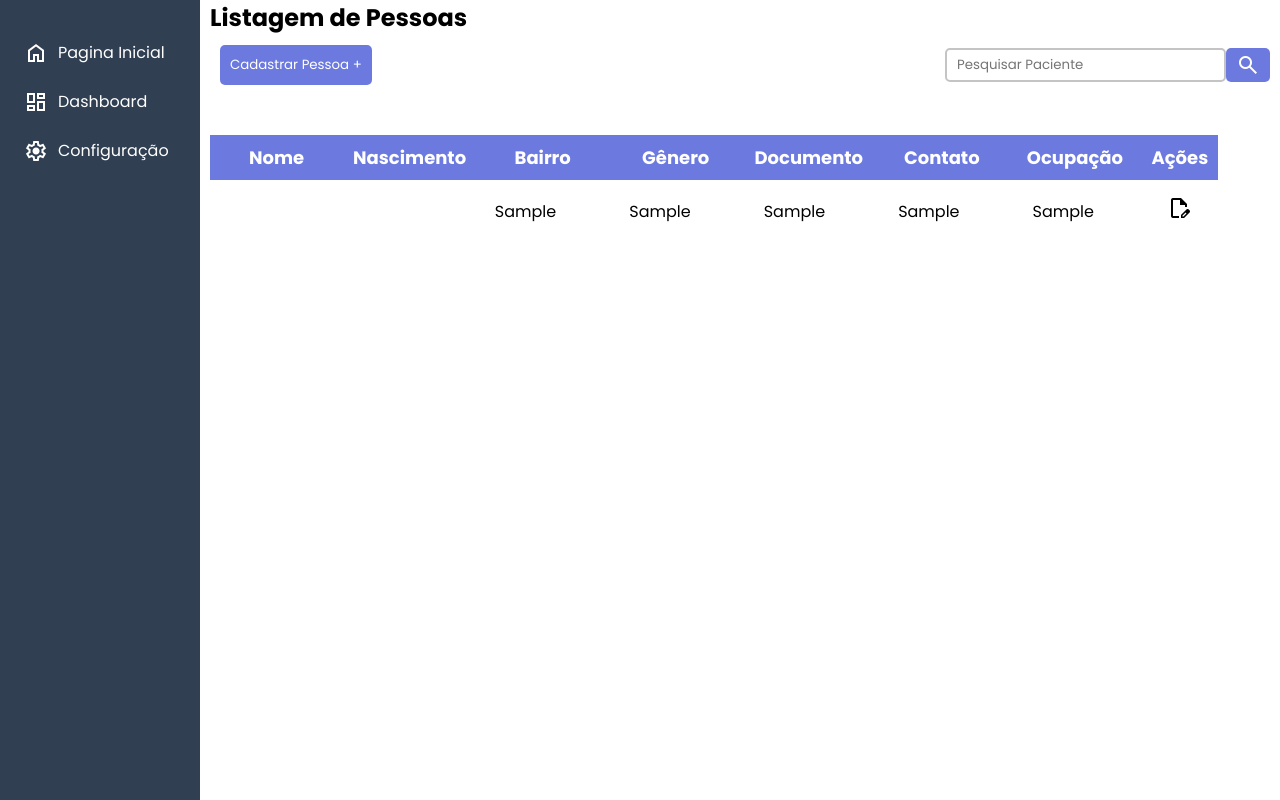
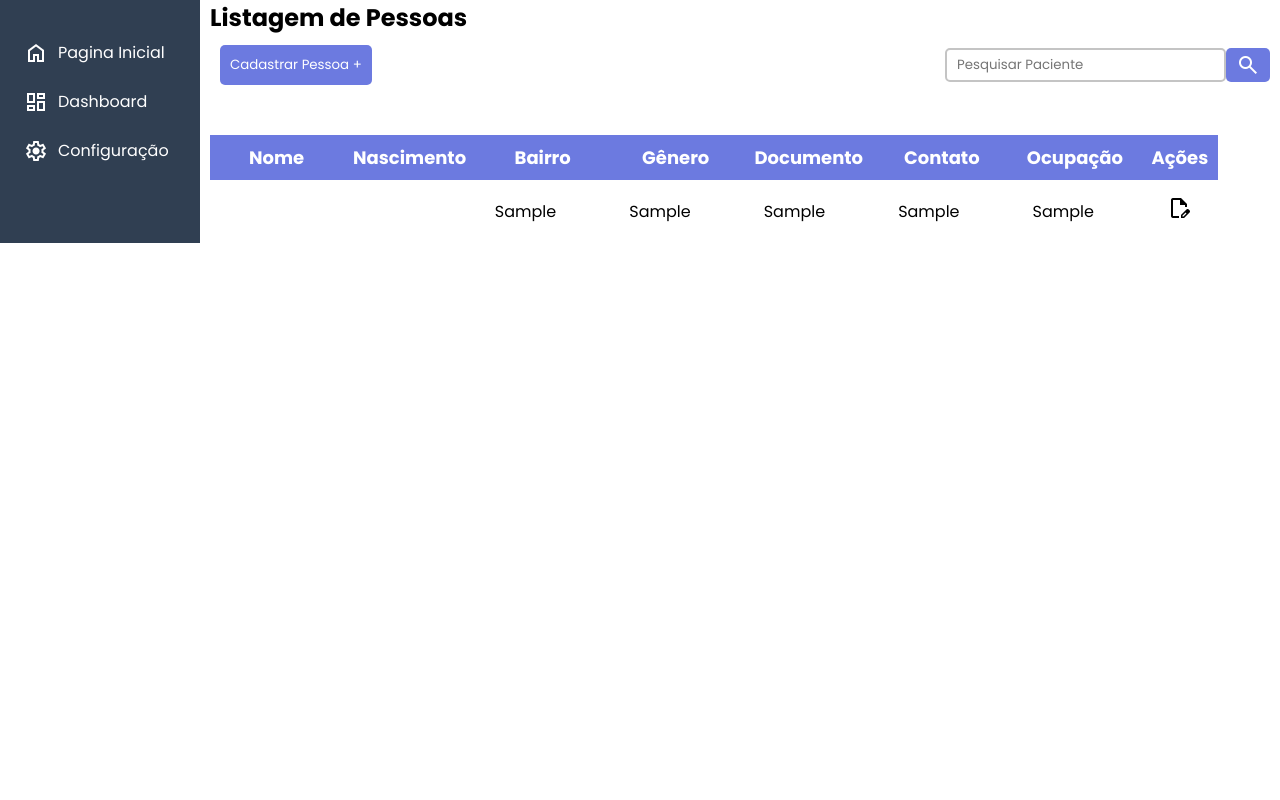
Before and after one commit to johnvmp275/hakaton-tomi, a PHP site: page / in a window 1280 px wide. Run offline with PHP 8.4, Linux system fonts and the light colour scheme; tables that the repository leaves empty or names only in its code hold one stand-in row (values such as "Sample post"); data that the repository does not hold is empty.

Commit message:
correcao-css

```diff
--- a/app/resources/atendimento.php
+++ b/app/resources/atendimento.php
@@ -39,7 +39,7 @@ if ($_SERVER["REQUEST_METHOD"] == "POST") {
     $conn->close();
 }
 ?>
-<div class="container">
+
     <h2 class="titulo">Atendimento ao Cliente</h2>
     <form class="form" method="POST">
 
@@ -99,4 +99,3 @@ if ($_SERVER["REQUEST_METHOD"] == "POST") {
 
         <input class="login-button" type="submit" value="Enviar">
     </form>
-</div>
--- a/app/resources/css/style.css
+++ b/app/resources/css/style.css
@@ -51,13 +51,19 @@ button{
     border-radius: 8px;
  }
 
+ aside{
+  display: contents;
+  width: 200px;
+  position: static;
+  top: 0;
+ }
+
  .navbar{
    display:flex;
    justify-content: space-between;
    padding: 0 24px;
    flex-direction: column;
    max-width: 360px;
-   height: 100dvh;
    background-color: #303F52;
    min-width: 200px;
  }
@@ -68,6 +74,7 @@ button{
    z-index: 9999;
    flex-direction: column;
    margin-top: 40px;
+   position: fixed;
  }
 
  .nav-menu.active{
@@ -92,7 +99,6 @@ button{
 
  body{
     display: flex;
-    height: 100dvh;
     gap: 10px;
  }
 
```
